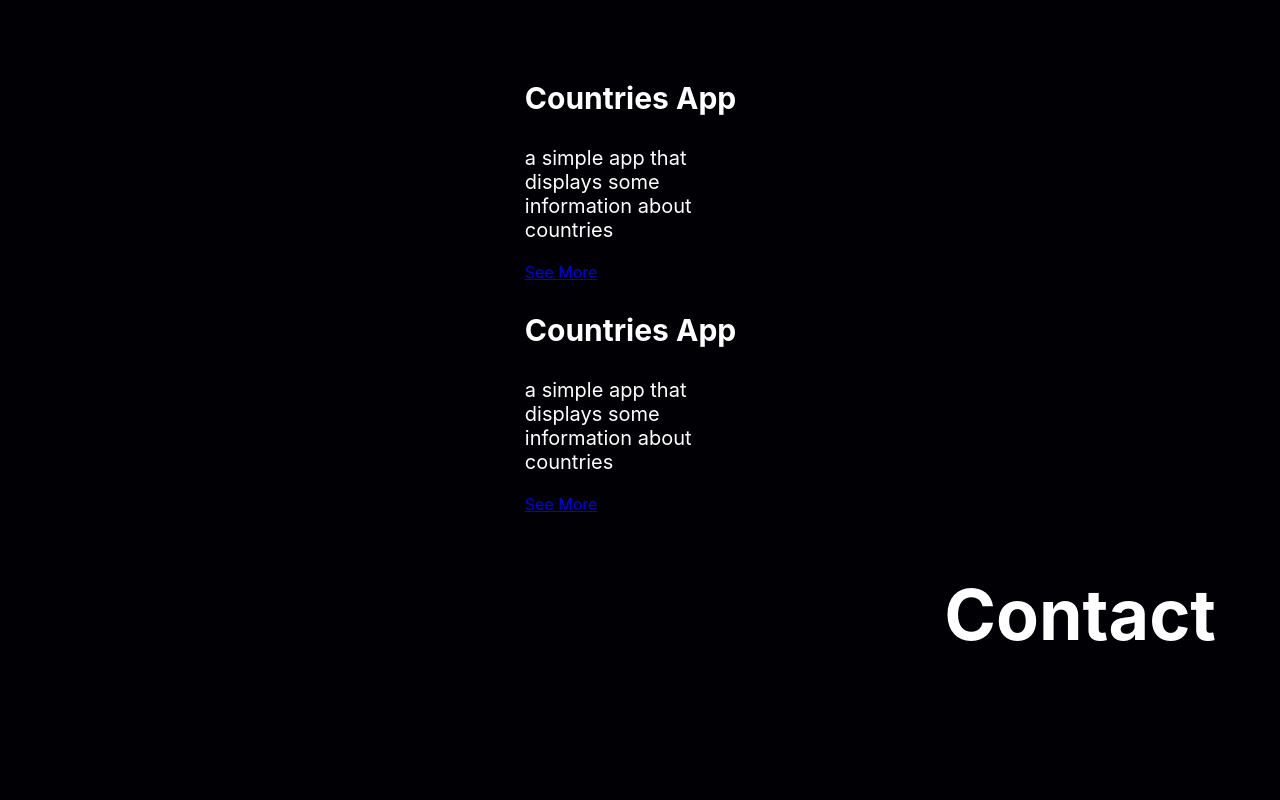
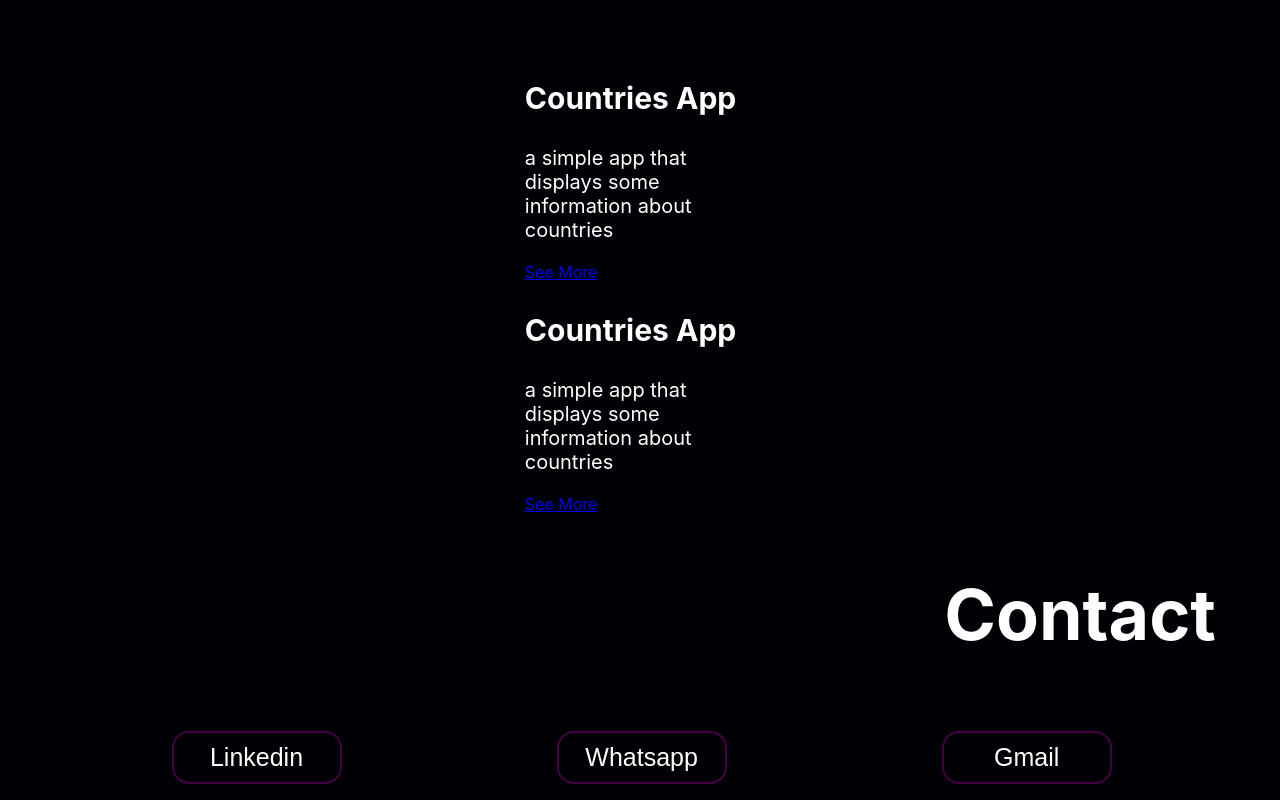
Before and after one commit to lucasRodrigues0/portfolio, a React (Create React App) app: page / in a window 1280 px wide. Shown: the part 1458-2258 px from the top of the page. Before the commit the page ends 2173 px from the top, so only its background shows below. Built offline with nearby package versions, Linux system fonts and the light colour scheme.

Commit message:
estilização da seção contact

```diff
--- a/src/components/content/Content.js
+++ b/src/components/content/Content.js
@@ -1,5 +1,6 @@
 
-import { SKILLS, PROJECTS } from '../../utils/constants';
+import { SKILLS, PROJECTS, CONTACT } from '../../utils/constants';
+import { Button } from '../header'
 import styled from "styled-components";
 
 const ContentContainer = styled.div`
@@ -82,6 +83,12 @@ const ProjectDescription = styled.p`
   font-size: 20px;
 `;
 
+const ContactWrapper = styled.div`
+  display: flex;
+  flex-direction: row;
+  justify-content: space-around;
+`;
+
 export const Content = () => {
   return (
     <ContentContainer>
@@ -119,8 +126,6 @@ export const Content = () => {
                   <Project>
                     <ProjectTitle>{proj.title}</ProjectTitle>
                     <ProjectDescription>{proj.description}</ProjectDescription>
-                    {/* <h4>Made with:</h4>
-                    <p>{proj.techs}</p> */}
                     <a href={`https://${proj.link}`} target='blank'>See More</a>
                   </Project>
                 )
@@ -132,6 +137,11 @@ export const Content = () => {
           <TitleWrapper dir="right">
             <Title>Contact</Title>
           </TitleWrapper>
+          <ContactWrapper>
+            {
+              CONTACT.map((contact) => <Button>{contact}</Button>)
+            }
+          </ContactWrapper>
         </Section>
       </SectionContainer>
     </ContentContainer>
--- a/src/components/header/Header.js
+++ b/src/components/header/Header.js
@@ -20,7 +20,7 @@ const Wrapper = styled.div`
   width: 90%;
 `;
 
-const Button = styled.button`
+export const Button = styled.button`
   background-color: rgba(66, 1, 65, 0);
   border: 2px solid #420141;
   border-radius: 17px;
--- a/src/utils/constants.js
+++ b/src/utils/constants.js
@@ -17,3 +17,5 @@ export const PROJECTS = [
     link: 'app2countries.netlify.app'
   }
 ];
+
+export const CONTACT = ['Linkedin', 'Whatsapp', 'Gmail'];
```
